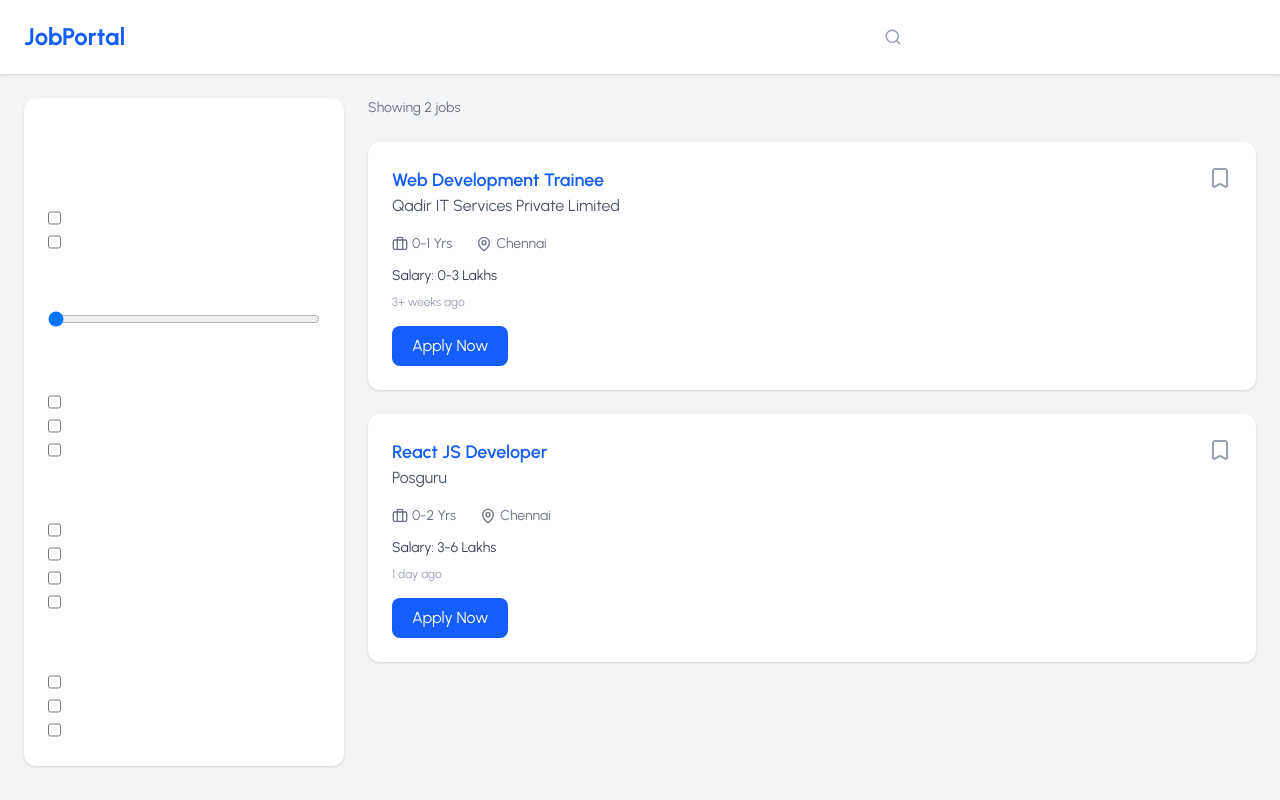
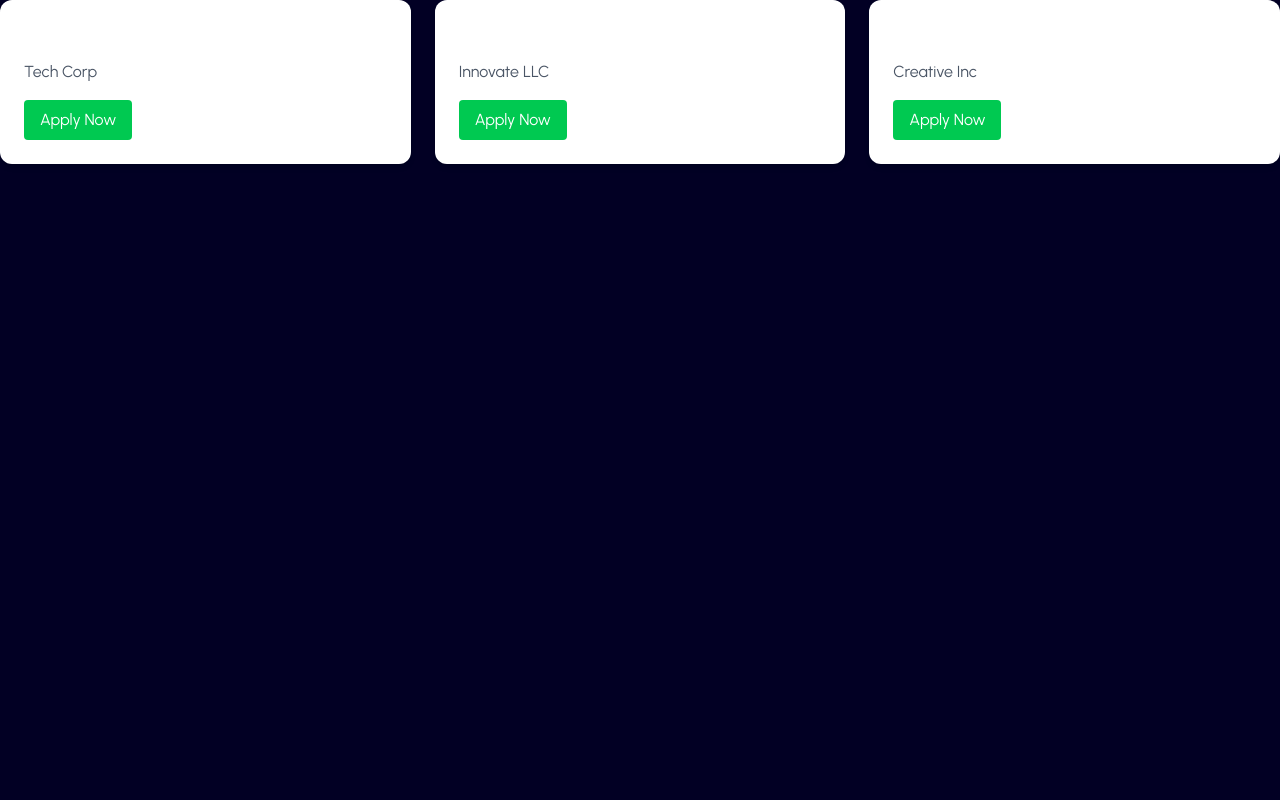
Before and after one commit to 23aucs032-spec/Job-Portal, a React (Vite) app in the folder frontend/job-portal/: page /jobseeker/dashboard in a window 1280 px wide. Built offline with nearby package versions, Linux system fonts and the light colour scheme; sample sign-in values are in the browser's storage.

Commit message:
Updated dashboards and removed Jobs component

```diff
--- a/frontend/job-portal/src/pages/Employer/EmployerDashboard.jsx
+++ b/frontend/job-portal/src/pages/Employer/EmployerDashboard.jsx
@@ -1,100 +1,33 @@
 import React from "react";
-import {
-  Users,
-  Briefcase,
-  PlusCircle,
-  Building
-} from "lucide-react";
+// eslint-disable-next-line no-unused-vars
+import { motion } from "framer-motion";
 
-const EmployerDashboard = () => {
+const jobs = [
+  { id: 1, title: "Frontend Developer", applicants: 12 },
+  { id: 2, title: "Backend Developer", applicants: 8 },
+  { id: 3, title: "UI/UX Designer", applicants: 5 },
+];
+
+export default function EmployerDashboard() {
   return (
-    <div className="min-h-screen bg-slate-100 p-6">
-      {/* Header */}
-      <div className="flex justify-between items-center mb-6">
-        <h1 className="text-2xl font-bold">
-          Employer Dashboard 🏢
-        </h1>
-
-        <button className="flex items-center gap-2 bg-blue-600 text-white px-4 py-2 rounded-lg hover:bg-blue-700">
-          <PlusCircle size={18} />
-          Post New Job
-        </button>
-      </div>
-
-      {/* Stats */}
-      <div className="grid grid-cols-1 md:grid-cols-4 gap-6 mb-8">
-        <DashboardCard
-          title="Jobs Posted"
-          value="8"
-          icon={<Briefcase />}
-          color="bg-indigo-600"
-        />
-        <DashboardCard
-          title="Total Applicants"
-          value="124"
-          icon={<Users />}
-          color="bg-green-600"
-        />
-        <DashboardCard
-          title="Active Jobs"
-          value="5"
-          icon={<Briefcase />}
-          color="bg-blue-600"
-        />
-        <DashboardCard
-          title="Company Profile"
-          value="Completed"
-          icon={<Building />}
-          color="bg-orange-600"
-        />
-      </div>
-
-      {/* Applicants */}
-      <div className="bg-white rounded-xl shadow p-6">
-        <h2 className="text-lg font-semibold mb-4">
-          Recent Applicants
-        </h2>
-
-        <table className="w-full text-sm">
-          <thead>
-            <tr className="text-left text-gray-500">
-              <th className="py-2">Candidate</th>
-              <th>Position</th>
-              <th>Status</th>
-            </tr>
-          </thead>
-          <tbody>
-            <tr className="border-t">
-              <td className="py-3">Karthik P</td>
-              <td>Frontend Developer</td>
-              <td className="text-blue-600 font-medium">
-                New
-              </td>
-            </tr>
-            <tr className="border-t">
-              <td className="py-3">Rahul S</td>
-              <td>Backend Developer</td>
-              <td className="text-green-600 font-medium">
-                Interview Scheduled
-              </td>
-            </tr>
-          </tbody>
-        </table>
-      </div>
+    <div className="grid grid-cols-1 md:grid-cols-3 gap-6">
+      {jobs.map((job, index) => (
+        <motion.div
+          key={job.id}
+          initial={{ opacity: 0, y: 20 }}
+          animate={{ opacity: 1, y: 0 }}
+          transition={{ delay: index * 0.2 }}
+          className="bg-white p-6 rounded-xl shadow-md"
+        >
+          <h2 className="text-xl font-semibold">{job.title}</h2>
+          <p className="mt-2 text-gray-600">
+            Applicants: <span className="font-bold">{job.applicants}</span>
+          </p>
+          <button className="mt-4 px-4 py-2 bg-blue-500 text-white rounded hover:bg-blue-600">
+            View Applicants
+          </button>
+        </motion.div>
+      ))}
     </div>
   );
-};
-
-const DashboardCard = ({ title, value, icon, color }) => (
-  <div className="bg-white rounded-xl shadow p-5 flex items-center gap-4">
-    <div className={`p-3 rounded-full text-white ${color}`}>
-      {icon}
-    </div>
-    <div>
-      <p className="text-gray-500 text-sm">{title}</p>
-      <h3 className="text-xl font-bold">{value}</h3>
-    </div>
-  </div>
-);
-
-export default EmployerDashboard;
+}
--- a/frontend/job-portal/src/pages/JobSeeker/JobSeekerDashboard.jsx
+++ b/frontend/job-portal/src/pages/JobSeeker/JobSeekerDashboard.jsx
@@ -1,273 +1,31 @@
-import React, { useState } from "react";
+import React from "react";
 // eslint-disable-next-line no-unused-vars
 import { motion } from "framer-motion";
-import {
-  MapPin,
-  Briefcase,
-  Bookmark,
-  Search,
-  ChevronDown,
-} from "lucide-react";
-
-const JobSeekerDashboard = () => {
-  const [experience, setExperience] = useState(0);
-  const [workMode, setWorkMode] = useState([]);
-  const [salary, setSalary] = useState([]);
-  const [location, setLocation] = useState([]);
-
-  const toggleSelection = (value, state, setState) => {
-    if (state.includes(value)) {
-      setState(state.filter((item) => item !== value));
-    } else {
-      setState([...state, value]);
-    }
-  };
 
 const jobs = [
-    {
-      id: 1,
-      title: "Web Development Trainee",
-      company: "Qadir IT Services Private Limited",
-      experience: "0-1 Yrs",
-      location: "Chennai",
-      salary: "0-3 Lakhs",
-      type: "Work from office",
-      posted: "3+ weeks ago",
-    },
-    {
-      id: 2,
-      title: "React JS Developer",
-      company: "Posguru",
-      experience: "0-2 Yrs",
-      location: "Chennai",
-      salary: "3-6 Lakhs",
-      type: "Remote",
-      posted: "1 day ago",
-    },
+  { id: 1, title: "Frontend Developer", company: "Tech Corp" },
+  { id: 2, title: "Backend Developer", company: "Innovate LLC" },
+  { id: 3, title: "UI/UX Designer", company: "Creative Inc" },
 ];
 
-  const filteredJobs = jobs.filter((job) => {
+export default function JobSeekerDashboard() {
   return (
-      (workMode.length ? workMode.includes(job.type) : true) &&
-      (salary.length ? salary.includes(job.salary) : true) &&
-      (location.length ? location.includes(job.location) : true)
-    );
-  });
-
-  return (
-    <div className="min-h-screen bg-gray-100">
-
-      {/* ================= HEADER ================= */}
-      <div className="bg-white shadow sticky top-0 z-50">
-        <div className="max-w-7xl mx-auto flex items-center justify-between px-6 py-4">
-          <h1 className="text-2xl font-bold text-blue-600">JobPortal</h1>
-
-          <div className="relative w-96">
-            <Search className="absolute left-3 top-3 text-gray-400" size={18} />
-            <input
-              type="text"
-              placeholder="Search jobs..."
-              className="w-full border rounded-full pl-10 pr-4 py-2 focus:ring-2 focus:ring-blue-500 outline-none"
-            />
-          </div>
-        </div>
-      </div>
-
-      {/* ================= MAIN LAYOUT ================= */}
-      <div className="max-w-7xl mx-auto flex gap-6 mt-6 px-6">
-
-        {/* ================= LEFT FILTER SIDEBAR ================= */}
-        <motion.aside
-          initial={{ x: -80, opacity: 0 }}
-          animate={{ x: 0, opacity: 1 }}
-          className="w-80 bg-white rounded-xl shadow p-6 space-y-6 h-fit"
-        >
-          <h2 className="text-lg font-semibold">All Filters</h2>
-
-          {/* Posted By */}
-          <div>
-            <p className="font-medium mb-2">Posted By</p>
-            <label className="flex gap-2">
-              <input type="checkbox" /> Company Jobs
-            </label>
-            <label className="flex gap-2">
-              <input type="checkbox" /> Consultant Jobs
-            </label>
-          </div>
-
-          {/* Experience Slider */}
-          <div>
-            <p className="font-medium mb-2">Experience ({experience} Yrs)</p>
-            <input
-              type="range"
-              min="0"
-              max="30"
-              value={experience}
-              onChange={(e) => setExperience(e.target.value)}
-              className="w-full"
-            />
-          </div>
-
-          {/* Work Mode */}
-          <div>
-            <p className="font-medium mb-2">Work Mode</p>
-            {["Work from office", "Remote", "Hybrid"].map((mode) => (
-              <label key={mode} className="flex gap-2">
-                <input
-                  type="checkbox"
-                  checked={workMode.includes(mode)}
-                  onChange={() =>
-                    toggleSelection(mode, workMode, setWorkMode)
-                  }
-                />
-                {mode}
-              </label>
-            ))}
-          </div>
-
-          {/* Location */}
-          <div>
-            <p className="font-medium mb-2">Location</p>
-            {["Chennai", "Delhi", "Mumbai", "Kochi"].map((loc) => (
-              <label key={loc} className="flex gap-2">
-                <input
-                  type="checkbox"
-                  checked={location.includes(loc)}
-                  onChange={() =>
-                    toggleSelection(loc, location, setLocation)
-                  }
-                />
-                {loc}
-              </label>
-            ))}
-          </div>
-
-          {/* Salary */}
-          <div>
-            <p className="font-medium mb-2">Salary</p>
-            {["0-3 Lakhs", "3-6 Lakhs", "6-10 Lakhs"].map((sal) => (
-              <label key={sal} className="flex gap-2">
-                <input
-                  type="checkbox"
-                  checked={salary.includes(sal)}
-                  onChange={() =>
-                    toggleSelection(sal, salary, setSalary)
-                  }
-                />
-                {sal}
-              </label>
-            ))}
-          </div>
-        </motion.aside>
-
-        {/* ================= JOB LIST ================= */}
-        <main className="flex-1 space-y-6">
-
-          <div className="text-gray-500 text-sm">
-            Showing {filteredJobs.length} jobs
-          </div>
-
-          {filteredJobs.map((job, index) => (
+    <div className="grid grid-cols-1 md:grid-cols-3 gap-6">
+      {jobs.map((job, index) => (
         <motion.div
           key={job.id}
-              initial={{ y: 40, opacity: 0 }}
-              animate={{ y: 0, opacity: 1 }}
-              transition={{ delay: 0.1 * index }}
-              whileHover={{ scale: 1.02 }}
-              className="bg-white p-6 rounded-xl shadow hover:shadow-lg transition"
+          initial={{ opacity: 0, scale: 0.9 }}
+          animate={{ opacity: 1, scale: 1 }}
+          transition={{ delay: index * 0.15 }}
+          className="bg-white p-6 rounded-xl shadow-md"
         >
-              <div className="flex justify-between">
-                <div>
-                  <h3 className="text-lg font-semibold text-blue-600">
-                    {job.title}
-                  </h3>
-                  <p className="text-gray-600">{job.company}</p>
-                </div>
-                <Bookmark className="text-gray-400 cursor-pointer hover:text-blue-600" />
-              </div>
-
-              <div className="flex gap-6 text-gray-500 text-sm mt-4">
-                <div className="flex items-center gap-1">
-                  <Briefcase size={16} />
-                  {job.experience}
-                </div>
-                <div className="flex items-center gap-1">
-                  <MapPin size={16} />
-                  {job.location}
-                </div>
-              </div>
-
-              <div className="mt-3 text-sm text-gray-700">
-                Salary: {job.salary}
-              </div>
-
-              <div className="text-xs text-gray-400 mt-2">
-                {job.posted}
-              </div>
-
-              <button className="mt-4 bg-blue-600 hover:bg-blue-700 text-white px-5 py-2 rounded-lg transition">
+          <h2 className="text-xl font-semibold">{job.title}</h2>
+          <p className="mt-2 text-gray-600">{job.company}</p>
+          <button className="mt-4 px-4 py-2 bg-green-500 text-white rounded hover:bg-green-600">
             Apply Now
           </button>
         </motion.div>
       ))}
-        </main>
-      </div>
     </div>
   );
-};
-
-export default JobSeekerDashboard;
-
-
-/*import { useState, useEffect } from "react";
-import { Search, Filter, Grid, List, X } from "lucide-react";
-import LoadingSpinner from "../../components";
-import axiosInstance from '../utils/axiosInstance';
-import { API_PATHS } from "../utils/apiPaths";
-import { useNavigate } from 'react-router-dom';
-import { toast } from 'react-hot-toast';
-import { useAuth } from "../../context/AuthContent";
-import { Navigate } from 'react-router-dom';
-
-
-const JobSeekerDashboard = () => {
-
-  const { user } = useAuth();
-
-  const [jobs, setJobs] = useState([]);
-  const [loading, setLoading] = useState(true);
-  const [viewMode, setViewMode] = useState("grid");
-  const [showMobileFilters, setShowMobileFilters] = useState(false);
-  const [error, setError] = useState(null);
-
-  const navigate = useNavigate();
-
-
-  //filter states
-
-  const [filters, setFilters] = useState({
-    keyword: "",
-    location: "",
-    category: "",
-    type: "",
-    minSalary: "",
-    maxSalary: ""
-  });
-
-  //sidebar collapse states
-  const [expandedSections, setExpandedSections] = useState({
-    jobType: true,
-    salary: true,
-    categories: true
-  });
-
-  //function to fetch jobs from api
-
-  const fetchJobs = async (filterParams = {}) => {
-
-  };
-
-  //fetch jobs when filters change
-  useEffect
 }
-*/
```
Also changed, not shown: frontend/job-portal/src/pages/LandingPage/components/Jobs.jsx (deleted, +0 -13 lines). Lines whose indentation alone changed are shown as unchanged.
